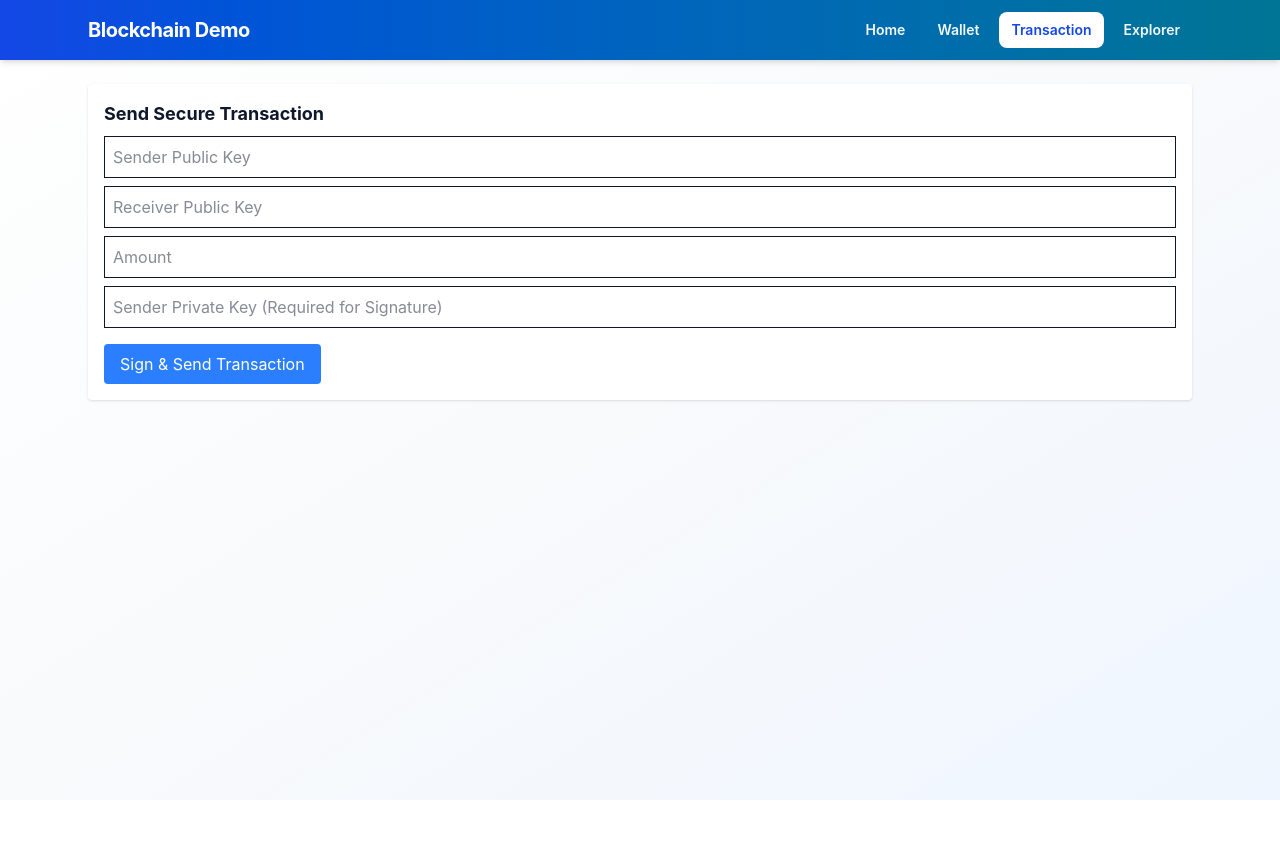
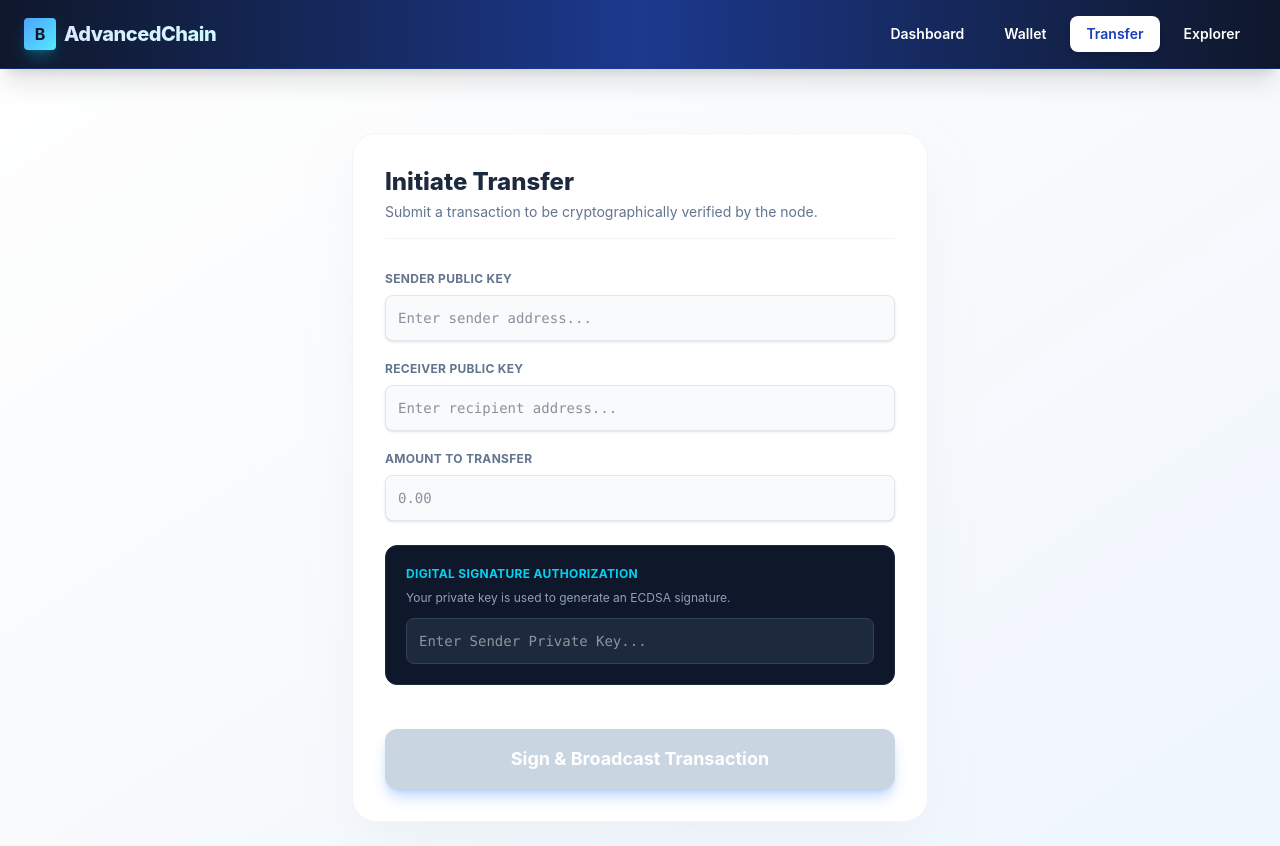
Before and after one commit to dulanga1000/blockchain, a React (Vite) app: page /transaction in a window 1280 px wide. Before the commit the page ends 800 px from the top, so only its background shows below. Built offline with nearby package versions, Linux system fonts and the light colour scheme.

Commit message:
change UI

```diff
--- a/src/api/api.ts
+++ b/src/api/api.ts
@@ -1,14 +1,40 @@
-// Export this so other components can share the base URL
-export const API = "https://blockchain-backend-t85y.onrender.com"; // Note: change to http://127.0.0.1:10000 if testing locally
+export const API = "https://blockchain-backend-t85y.onrender.com"; // Change to http://127.0.0.1:10000 if testing locally
 
-export const createWallet = async () => {
+// ✅ TypeScript Interfaces
+export interface WalletResponse {
+  public_key: string;
+  private_key: string;
+}
+
+export interface Transaction {
+  sender: string;
+  receiver: string;
+  amount: number;
+}
+
+export interface ChainBlock {
+  index: number;
+  timestamp: number;
+  transactions: Transaction[];
+  proof: number;
+  previous_hash: string;
+  hash: string;
+}
+
+export interface ChainResponse {
+  chain: ChainBlock[];
+  length: number;
+}
+
+// ✅ API Calls
+export const createWallet = async (): Promise<WalletResponse> => {
   return fetch(`${API}/create_wallet`).then(res => res.json());
 };
 
-export const mineBlock = async () => {
+export const mineBlock = async (): Promise<ChainBlock> => {
   return fetch(`${API}/mine`).then(res => res.json());
 };
 
-export const getChain = async () => {
+export const getChain = async (): Promise<ChainResponse> => {
   return fetch(`${API}/chain`).then(res => res.json());
 };
--- a/src/components/Navbar.tsx
+++ b/src/components/Navbar.tsx
@@ -3,28 +3,29 @@ import { NavLink } from "react-router-dom";
 export default function Navbar() {
   const navItemClass = ({ isActive }: { isActive: boolean }) =>
     [
-      "px-3 py-2 rounded-lg text-sm font-semibold transition",
-      isActive ? "bg-white text-blue-700" : "text-white/95 hover:bg-white/20",
+      "px-4 py-2 rounded-lg text-sm font-semibold transition-all duration-200",
+      isActive
+        ? "bg-white text-blue-800 shadow-md"
+        : "text-white hover:bg-white/20 hover:shadow-sm",
     ].join(" ");
 
   return (
-    <nav className="bg-linear-to-r from-blue-700 to-cyan-700 text-white shadow-md">
-      <div className="mx-auto flex w-full max-w-6xl flex-col gap-3 px-4 py-3 sm:flex-row sm:items-center sm:justify-between sm:px-6">
-        <h1 className="text-lg sm:text-xl font-bold tracking-tight">Blockchain Demo</h1>
+    <nav className="bg-gradient-to-r from-slate-900 via-blue-900 to-slate-900 text-white shadow-xl sticky top-0 z-50 border-b border-blue-800/50">
+      <div className="mx-auto flex w-full max-w-7xl flex-col gap-4 px-6 py-4 sm:flex-row sm:items-center sm:justify-between">
+        <div className="flex items-center gap-2">
+          <div className="h-8 w-8 rounded bg-gradient-to-br from-blue-400 to-cyan-300 flex items-center justify-center shadow-lg shadow-cyan-500/30">
+            <span className="font-bold text-slate-900">B</span>
+          </div>
+          <h1 className="text-xl font-extrabold tracking-tight bg-clip-text text-transparent bg-gradient-to-r from-blue-100 to-cyan-100">
+            AdvancedChain
+          </h1>
+        </div>
 
         <div className="flex flex-wrap gap-2">
-          <NavLink to="/" className={navItemClass} end>
-            Home
-          </NavLink>
-          <NavLink to="/wallet" className={navItemClass}>
-            Wallet
-          </NavLink>
-          <NavLink to="/transaction" className={navItemClass}>
-            Transaction
-          </NavLink>
-          <NavLink to="/blockchain" className={navItemClass}>
-            Explorer
-          </NavLink>
+          <NavLink to="/" className={navItemClass} end>Dashboard</NavLink>
+          <NavLink to="/wallet" className={navItemClass}>Wallet</NavLink>
+          <NavLink to="/transaction" className={navItemClass}>Transfer</NavLink>
+          <NavLink to="/blockchain" className={navItemClass}>Explorer</NavLink>
         </div>
       </div>
     </nav>
--- a/src/components/TransactionForm.tsx
+++ b/src/components/TransactionForm.tsx
@@ -6,70 +6,75 @@ export default function TransactionForm() {
   const [receiver, setReceiver] = useState("");
   const [amount, setAmount] = useState("");
   const [privateKey, setPrivateKey] = useState("");
+  const [loading, setLoading] = useState(false);
 
   const submitTransaction = async () => {
+    setLoading(true);
     try {
       const response = await fetch(`${API}/add_transaction`, {
         method: "POST",
-        headers: {
-          "Content-Type": "application/json",
-        },
+        headers: { "Content-Type": "application/json" },
         body: JSON.stringify({
-          sender,
-          receiver,
-          amount: Number(amount),
-          private_key: privateKey,
+          sender, receiver, amount: Number(amount), private_key: privateKey,
         }),
       });
 
       const data = await response.json();
 
       if (response.ok) {
-        alert("Success: " + data.message);
+        alert("✅ Transaction signed and added to the Mempool!");
+        setSender(""); setReceiver(""); setAmount(""); setPrivateKey("");
       } else {
-        alert("Error: " + data.error);
+        alert("❌ Cryptographic Error: " + data.error);
       }
     } catch (error) {
-      alert("Network error occurred while connecting to the backend.");
+      alert("Network error occurred connecting to node.");
     }
+    setLoading(false);
   };
 
+  const inputClass = "w-full bg-slate-50 border border-slate-200 text-slate-800 text-sm rounded-lg focus:ring-blue-500 focus:border-blue-500 block p-3 font-mono shadow-sm transition-all";
+
   return (
-    <div className="bg-white shadow p-4 rounded">
-      <h2 className="text-lg font-bold mb-2">Send Secure Transaction</h2>
+    <div className="max-w-xl mx-auto mt-10 bg-white shadow-2xl shadow-slate-200/50 p-8 rounded-3xl border border-slate-100">
+      <div className="mb-8 border-b border-slate-100 pb-4">
+        <h2 className="text-2xl font-extrabold text-slate-800">Initiate Transfer</h2>
+        <p className="text-slate-500 text-sm mt-1">Submit a transaction to be cryptographically verified by the node.</p>
+      </div>
 
-      <input
-        placeholder="Sender Public Key"
-        className="border p-2 w-full mb-2"
-        onChange={(e) => setSender(e.target.value)}
-      />
+      <div className="space-y-5">
+        <div>
+          <label className="block mb-2 text-xs font-bold text-slate-500 uppercase tracking-wide">Sender Public Key</label>
+          <input placeholder="Enter sender address..." value={sender} className={inputClass} onChange={(e) => setSender(e.target.value)} />
+        </div>
 
-      <input
-        placeholder="Receiver Public Key"
-        className="border p-2 w-full mb-2"
-        onChange={(e) => setReceiver(e.target.value)}
-      />
+        <div>
+          <label className="block mb-2 text-xs font-bold text-slate-500 uppercase tracking-wide">Receiver Public Key</label>
+          <input placeholder="Enter recipient address..." value={receiver} className={inputClass} onChange={(e) => setReceiver(e.target.value)} />
+        </div>
 
-      <input
-        placeholder="Amount"
-        type="number"
-        className="border p-2 w-full mb-2"
-        onChange={(e) => setAmount(e.target.value)}
-      />
+        <div>
+          <label className="block mb-2 text-xs font-bold text-slate-500 uppercase tracking-wide">Amount to Transfer</label>
+          <input placeholder="0.00" type="number" value={amount} className={inputClass} onChange={(e) => setAmount(e.target.value)} />
+        </div>
 
-      <input
-        placeholder="Sender Private Key (Required for Signature)"
-        type="password"
-        className="border p-2 w-full mb-2"
+        <div className="bg-slate-900 p-5 rounded-xl border border-slate-800 mt-6 shadow-inner">
+          <label className="block mb-2 text-xs font-bold text-cyan-400 uppercase tracking-wide">Digital Signature Authorization</label>
+          <p className="text-xs text-slate-400 mb-3">Your private key is used to generate an ECDSA signature.</p>
+          <input placeholder="Enter Sender Private Key..." type="password" value={privateKey}
+            className="w-full bg-slate-800 border border-slate-700 text-white text-sm rounded-lg focus:ring-cyan-500 focus:border-cyan-500 block p-3 font-mono"
             onChange={(e) => setPrivateKey(e.target.value)}
           />
+        </div>
 
         <button
           onClick={submitTransaction}
-        className="bg-blue-500 text-white px-4 py-2 rounded mt-2"
+          disabled={loading || !sender || !receiver || !amount || !privateKey}
+          className="w-full mt-6 bg-blue-600 hover:bg-blue-700 disabled:bg-slate-300 disabled:cursor-not-allowed text-white font-bold py-4 px-4 rounded-xl shadow-lg shadow-blue-500/30 transition-all text-lg"
         >
-        Sign & Send Transaction
+          {loading ? "Verifying Signature..." : "Sign & Broadcast Transaction"}
         </button>
+      </div>
     </div>
   );
 }
--- a/src/pages/Wallet.tsx
+++ b/src/pages/Wallet.tsx
@@ -1,5 +1,6 @@
 import { useState } from "react";
-import { createWallet, type WalletResponse } from "../api/api";
+import { createWallet } from "../api/api";
+import type { WalletResponse } from "../api/api";
 
 export default function Wallet() {
   const [wallet, setWallet] = useState<WalletResponse | null>(null);
@@ -7,49 +8,55 @@ export default function Wallet() {
 
   const generateWallet = async () => {
     setLoading(true);
+    try {
+      // Fetching securely generated ECDSA keys from backend
       const data = await createWallet();
       setWallet(data);
+    } catch (error) {
+      console.error("Wallet generation failed", error);
+    }
     setLoading(false);
   };
 
   return (
-    <section className="max-w-3xl mx-auto grid gap-4">
-      <div className="rounded-xl border border-slate-200 bg-white p-5 shadow-sm sm:p-6">
-        <h1 className="text-2xl font-bold mb-2">Wallet</h1>
-        <p className="text-slate-600 mb-4">Uses backend /create_wallet response exactly. If your backend returns keys, they appear below.</p>
+    <div className="max-w-2xl mx-auto p-6 mt-10">
+      <div className="bg-white rounded-3xl shadow-xl border border-slate-200 overflow-hidden">
+        <div className="bg-slate-900 p-8 text-center">
+          <h2 className="text-2xl font-bold text-white mb-2">Cryptographic Wallet</h2>
+          <p className="text-slate-400 text-sm">Generate a secure SECP256k1 key pair via the backend node.</p>
 
           <button
             onClick={generateWallet}
             disabled={loading}
-          className="rounded-lg bg-blue-700 px-4 py-2.5 text-sm font-semibold text-white transition hover:bg-blue-800 disabled:cursor-not-allowed disabled:opacity-70"
+            className="mt-6 bg-gradient-to-r from-blue-600 to-cyan-500 hover:from-blue-500 hover:to-cyan-400 text-white font-bold py-3 px-8 rounded-full shadow-lg shadow-cyan-500/30 transition-all transform active:scale-95 disabled:opacity-50"
           >
-          {loading ? "Generating..." : "Generate Wallet"}
+            {loading ? "Generating via Backend..." : "Generate New Keys"}
           </button>
         </div>
 
         {wallet && (
-        <div className="rounded-xl border border-slate-200 bg-white p-5 shadow-sm sm:p-6">
-          <h2 className="text-lg font-semibold mb-3">Wallet Response</h2>
-
-          {wallet.public_key && wallet.private_key ? (
-            <div className="grid gap-3">
+          <div className="p-8 bg-slate-50 space-y-6">
             <div>
-                <p className="font-semibold mb-1">Public Key</p>
-                <p className="break-all rounded-md bg-slate-100 p-2 font-mono text-xs text-slate-800">{wallet.public_key}</p>
+              <label className="block text-xs font-bold text-slate-500 uppercase tracking-widest mb-2">
+                Public Key (Address)
+              </label>
+              <div className="bg-white p-4 rounded-xl border border-slate-200 shadow-inner break-all font-mono text-sm text-slate-800">
+                {wallet.public_key}
+              </div>
             </div>
 
             <div>
-                <p className="font-semibold mb-1 text-red-700">Private Key (keep secure)</p>
-                <p className="break-all rounded-md bg-red-50 p-2 font-mono text-xs text-red-800">{wallet.private_key}</p>
+              <label className="block text-xs font-bold text-red-400 uppercase tracking-widest mb-2 flex items-center gap-2">
+                <span>Private Key (Keep Secret)</span>
+                <span className="bg-red-100 text-red-600 text-[10px] px-2 py-0.5 rounded-full">REQUIRED FOR SIGNING</span>
+              </label>
+              <div className="bg-red-50 p-4 rounded-xl border border-red-100 shadow-inner break-all font-mono text-sm text-red-800">
+                {wallet.private_key}
               </div>
             </div>
-          ) : (
-            <div className="rounded-md border border-blue-200 bg-blue-50 p-3 text-sm text-blue-900">
-              {wallet.message || wallet.error || "Wallet endpoint responded without keys."}
           </div>
         )}
       </div>
-      )}
-    </section>
+    </div>
   );
 }
```
Also changed, not shown: src/pages/Blockchain.tsx (+97 -77 lines), src/pages/Home.tsx (+27 -26 lines). Lines whose indentation alone changed are shown as unchanged.
